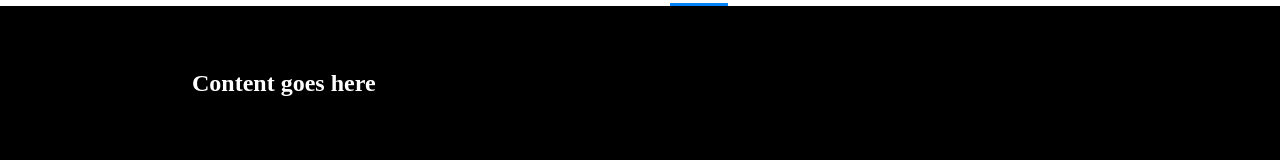
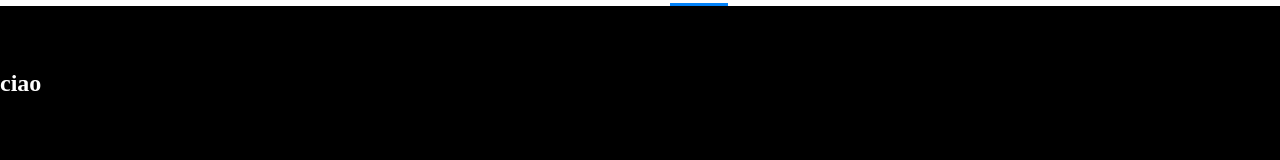
Before and after one commit to sebastianocalella/vite-comics, a Vue app: page / in a window 1280 px wide. Shown: the part 324-484 px from the top of the page. Built offline with nearby package versions, Linux system fonts and the light colour scheme.

Commit message:
create nested component

```diff
--- a/src/components/AppMain.vue
+++ b/src/components/AppMain.vue
@@ -1,6 +1,6 @@
 <template lang="">
     <div class="black-banner">
-        <h2>Content goes here</h2>
+        <MainComic />
     </div>
     <div class="blue-banner">
         <ul>
@@ -13,7 +13,12 @@
 </template>
 
 <script>
+import MainComic from './MainComic.vue';
+
 export default {
+    components:{
+        MainComic
+    },
     data() {
         return {
             blueBarList: [
--- /dev/null
+++ b/src/components/MainComic.vue
@@ -0,0 +1,22 @@
+<template>
+    <div>
+        <h2>ciao</h2>
+    </div>
+</template>
+
+<script>
+export default {
+    props: {
+        thumb: String,
+        price: String,
+        series: String,
+        type: String
+    }
+}
+</script>
+
+<style lang="scss" scoped>
+    h2{
+        color: white;
+    }
+</style>
```
